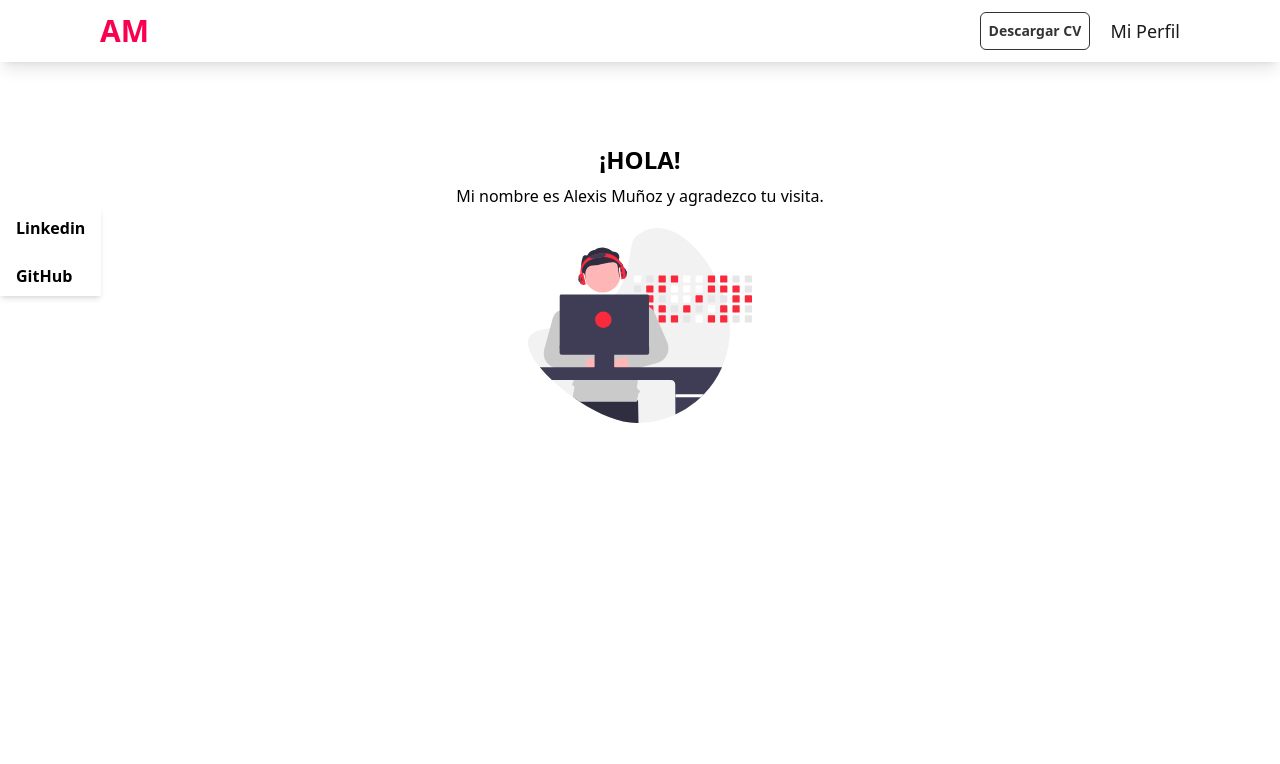
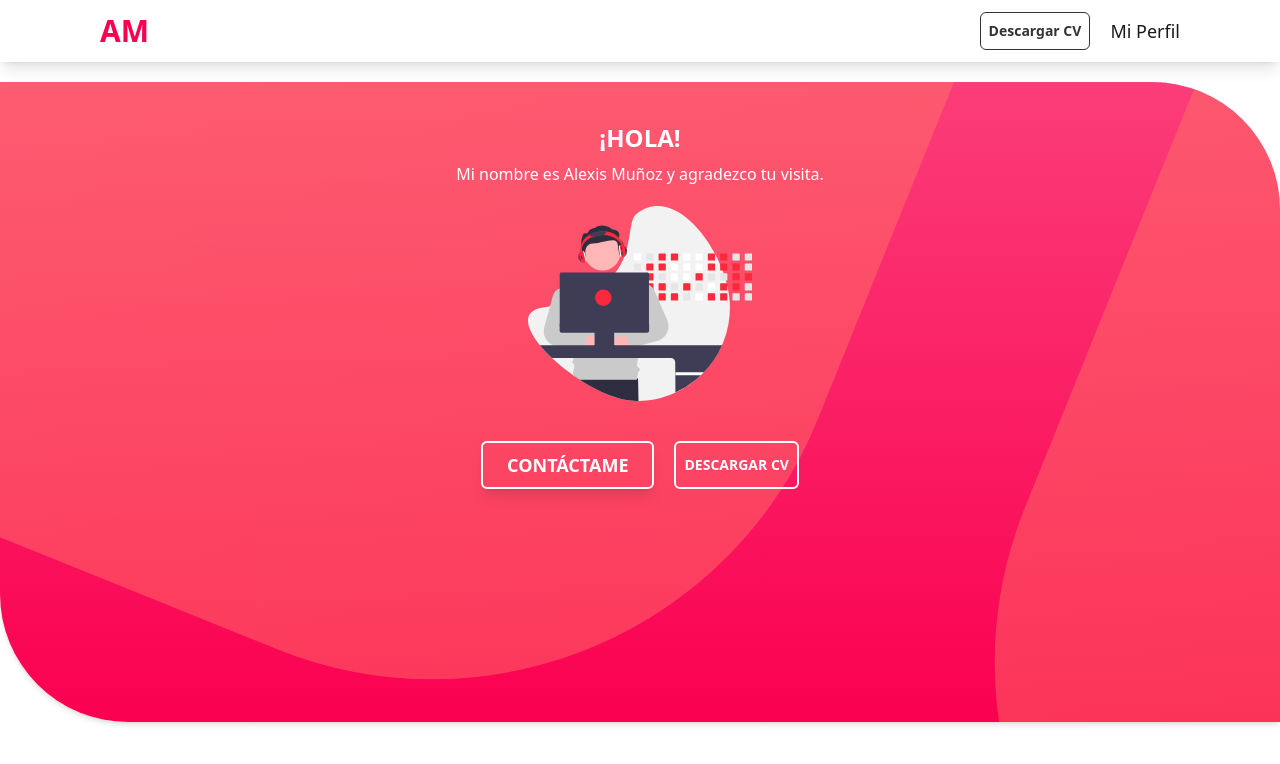
Before and after one commit to AlexisNMunoz/portafolioFrontEnd, a React (Vite) app: page /perfil in a window 1280 px wide. Shown: the top 764 px of the page. Built offline with nearby package versions, Linux system fonts and the light colour scheme.

Commit message:
update desing hero and profile

```diff
--- a/src/components/Footer.jsx
+++ /dev/null
@@ -1,23 +0,0 @@
-
-function Footer() {
-    return (
-        <footer className="w-full h-24 bg-[#fa0050] shadow bottom-0">
-            <div className="container p-5 flex justify-around">
-                <div className=" text-white flex flex-col items-center">
-                    <h3 className="font-semibold uppercase">Alexis Muñoz</h3>
-                    <p className=" text-xs uppercase">Front-End Developer</p>
-                </div>
-
-                <div className=" text-white flex flex-col items-center">
-                    <h3 className="font-semibold uppercase">contacto</h3>
-                    <div className=" flex gap-4">
-                        <a href="https://www.linkedin.com/in/alexismuñoz" target="_blank" rel="noopener noreferrer" className=" text-xs hover:text-black/80">Linkedin </a>
-                        <a href="https://github.com/AlexisNMunoz" target="_blank" rel="noopener noreferrer" className=" text-xs hover:text-black/80">GitHub</a>
-                    </div>
-                </div>
-            </div>
-        </footer>
-    )
-}
-
-export default Footer
--- a/src/components/Layout.jsx
+++ b/src/components/Layout.jsx
@@ -4,7 +4,7 @@ function Layout() {
     return (
         <>
             <header
-                className=" bg-white shadow-lg px-10 py-3 fixed z-20 right-0 left-0 animatedHeader ">
+                className=" bg-white shadow-lg px-10 py-3 animatedHeader ">
                 <div className="flex justify-between items-center container w-[90%] mx-auto">
                     <Link to="/" className=" font-black text-3xl text-[#fa0050] hover:drop-shadow-md ">AM</Link>
 
--- a/src/components/Proyecto.jsx
+++ /dev/null
@@ -1,38 +0,0 @@
-/* eslint-disable react/prop-types */
-
-function Proyecto({ imagen, nombre, descripcion, deploy, github }) {
-
-    return (
-        <article
-            className={`shadow-lg shadow-black/10 border border-gray-200 hover:shadow-xl hover:scale-105 transition-transform w-60 h-80 bg-white`}
-        >
-            <div className="h-full relative">
-                <img
-                    className="h-full w-full object-cover absolute z-0 brightness-[.3]"
-                    src={`${imagen}`}
-                    alt={`Imagen del proyecto ${imagen}`}
-                />
-                <div className="z-10 absolute h-full p-5 flex flex-col justify-between select-none">
-                    <h2 className="uppercase text-white font-bold text-center">{nombre}</h2>
-                    <p className="text-white text-center">{descripcion}</p>
-
-                    <div className=" flex w-full justify-between">
-                        <a
-                            className="bg-[#fa0050] transition-colors hover:bg-white hover:text-[#fa0050] px-2 rounded-sm text-white uppercase"
-                            href={`${deploy}`}
-                            target="_blanck"
-                        >Deploy</a>
-                        <a
-                            className="px-2 rounded-sm text-white uppercase transition-colors bg-gray-900 hover:bg-white hover:text-black"
-                            href={`${github}`}
-                            target="_blanck"
-                        >GitHub</a>
-                    </div>
-                </div>
-            </div>
-
-        </article>
-    )
-}
-
-export default Proyecto
--- a/src/pages/Hero.jsx
+++ b/src/pages/Hero.jsx
@@ -1,8 +1,6 @@
 import { Link } from "react-router-dom"
 import Skills from "../components/Skills"
 import tecnologias from "../mocks/skills.json"
-import Proyectos from "../components/Proyectos"
-import Footer from "../components/Footer"
 
 function Hero() {
     return (
@@ -26,8 +24,6 @@ function Hero() {
                     }
                 </div>
             </main>
-            <Proyectos />
-            <Footer />
         </>
     )
 }
--- a/src/pages/Perfil.jsx
+++ b/src/pages/Perfil.jsx
@@ -1,35 +1,41 @@
-
+import { Link } from "react-router-dom"
 import ilustracion from "../images/programando.svg"
 
 function Perfil() {
     return (
         <>
-            <section className="h-screen w-full flex flex-col items-center">
+            <section className="w-full">
 
-                <div className="pt-36 w-2/3">
-                    <h2 className="text-center text-2xl font-bold uppercase mb-2">¡Hola!</h2>
-                    <p className="text-center">Mi nombre es Alexis Muñoz y agradezco tu visita.</p>
+                <div className=" shadow-md flex flex-col items-center md:mt-5 md:rounded-tr-[8rem] md:h-[80vh] h-screen bg-gradient-to-t from-[#fa0050] to-[#fb3d79] rounded-bl-[8rem] relative overflow-hidden">
+
+                    <img
+                        src="/public/bg-pattern-intro-mobile.svg" alt="imagen"
+                        className=" absolute scale-[4.3] top-[15rem] left-20 opacity-50 z-[1]"
+                    />
+
+                    <div className="mt-10 w-2/3 z-[3]">
+                        <h2 className="text-center text-white text-2xl font-bold uppercase mb-2">¡Hola!</h2>
+                        <p className="text-center text-white">Mi nombre es Alexis Muñoz y agradezco tu visita.</p>
                     </div>
 
                     <img
                         src={`${ilustracion}`}
                         alt="Ilustracion de persona trabajando"
-                    className=" w-56 mt-5"
+                        className=" w-56 mt-5 z-[3]"
                     />
 
+                    <div className=" flex gap-5 mt-10 z-[3]">
+                        <Link to="/contacto"
+                            className=" select-none uppercase text-white hover:text-white hover:bg-[#fa0050] transition-all border-2 border-white shadow-lg hover:shadow-[#fa0050] py-2 px-6 rounded-md text-lg font-semibold"
+                        >Contáctame</Link>
+
+                        <button className=" border-2 uppercase border-white hover:shadow-[#fa0050] hover:bg-[#fa0050] p-2 rounded-md font-bold text-sm text-white transition-colors">
+                            <a href="/CV-Alexis-Muñoz-FrontEnd-Developer.pdf" target="_blank" rel="noopener noreferrer" download="CV-Alexis-Muñoz-FrontEnd-Developer.pdf"
+                            >Descargar CV</a>
+                        </button>
+                    </div>
+                </div>
             </section>
-
-            <aside className=" absolute top-52 bg-white shadow-md flex flex-col gap-2">
-                <a
-                    className="px-4 py-2 hover:bg-[#0a66c2] hover:text-white cursor-pointer font-semibold hover:scale-110 hover:translate-x-4 hover:shadow-md hover:shadow-[#0a66c2] transition-transform"
-                    href={`https://www.linkedin.com/in/alexismuñoz`} target="_blank" rel="noopener noreferrer">Linkedin</a>
-
-                <a
-                    href="https://github.com/AlexisNMunoz" target="_blank" rel="noopener noreferrer"
-                    className="px-4 py-2 hover:bg-black/80 hover:text-white cursor-pointer font-semibold hover:scale-110 hover:translate-x-4 hover:shadow-md transition-transform">GitHub</a>
-
-            </aside>
-
         </>
     )
 }
```
Also changed, not shown: public/bg-pattern-intro-mobile.svg (added). Lines whose indentation alone changed are shown as unchanged.
